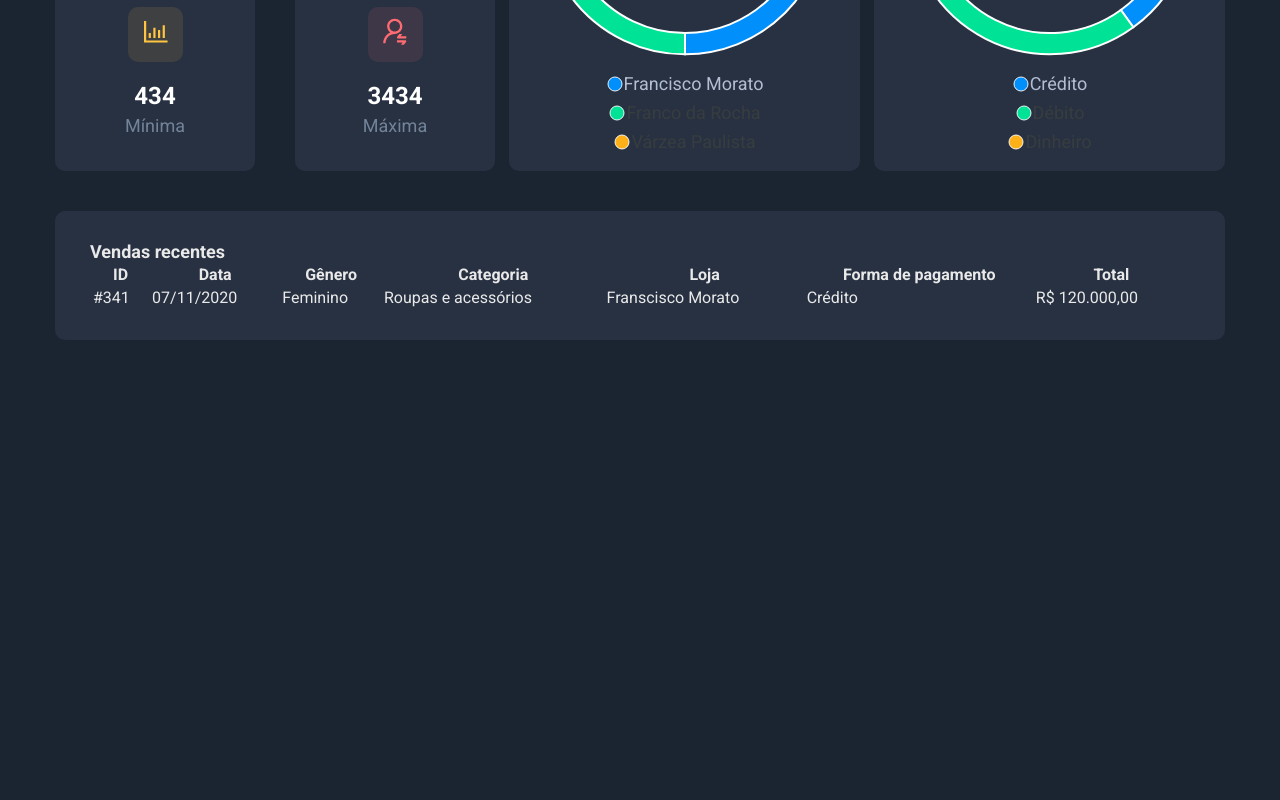
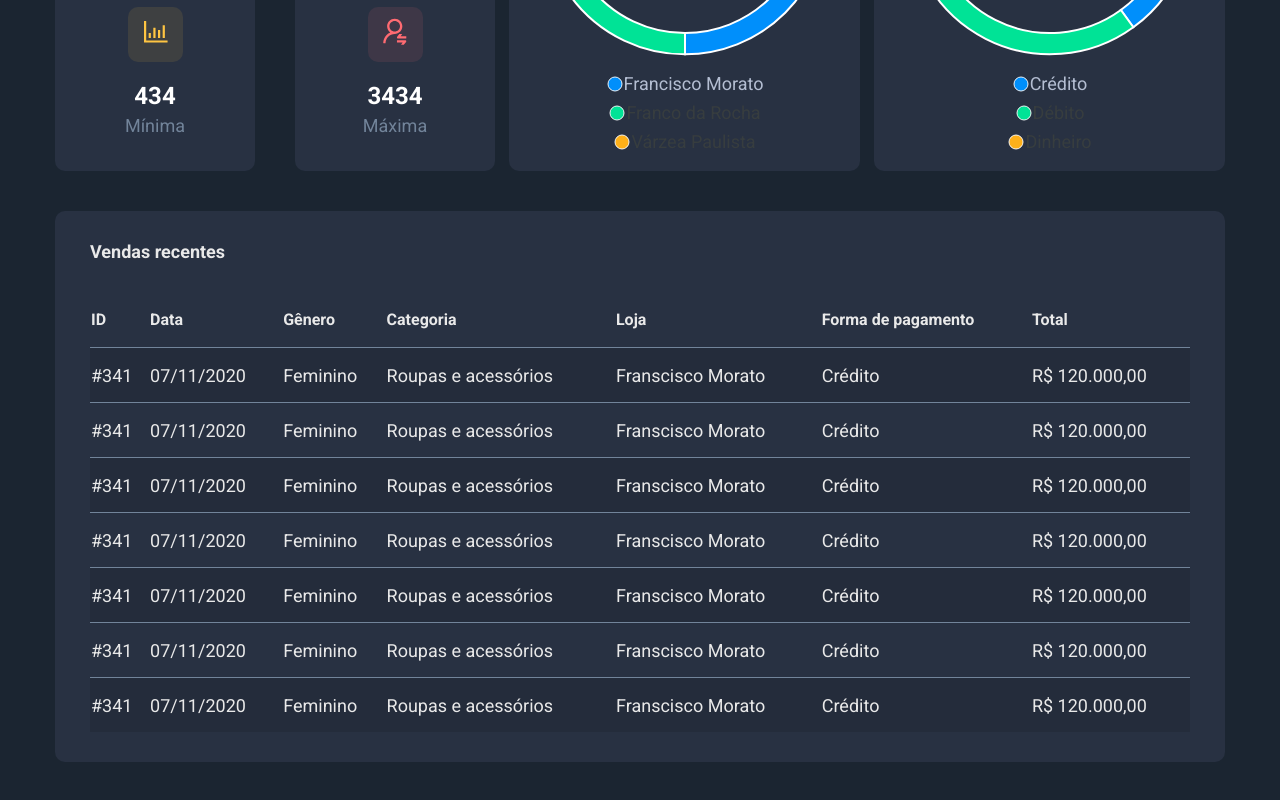
Before and after one commit to augustocesarsousa/dssales, a React (Create React App) app in the folder frontend/: page / in a window 1280 px wide. Shown: the part 934-1734 px from the top of the page. Before the commit the page ends 1324 px from the top, so only its background shows below. Built offline with nearby package versions, Linux system fonts and the light colour scheme.

Commit message:
Component SalesTable - part 2

```diff
--- a/frontend/src/components/sales-table/index.tsx
+++ b/frontend/src/components/sales-table/index.tsx
@@ -26,6 +26,60 @@ function SalesTable() {
             <td>Crédito</td>
             <td>R$ 120.000,00</td>
           </tr>
+          <tr>
+            <td>#341</td>
+            <td>07/11/2020</td>
+            <td>Feminino</td>
+            <td>Roupas e acessórios</td>
+            <td>Franscisco Morato</td>
+            <td>Crédito</td>
+            <td>R$ 120.000,00</td>
+          </tr>
+          <tr>
+            <td>#341</td>
+            <td>07/11/2020</td>
+            <td>Feminino</td>
+            <td>Roupas e acessórios</td>
+            <td>Franscisco Morato</td>
+            <td>Crédito</td>
+            <td>R$ 120.000,00</td>
+          </tr>
+          <tr>
+            <td>#341</td>
+            <td>07/11/2020</td>
+            <td>Feminino</td>
+            <td>Roupas e acessórios</td>
+            <td>Franscisco Morato</td>
+            <td>Crédito</td>
+            <td>R$ 120.000,00</td>
+          </tr>
+          <tr>
+            <td>#341</td>
+            <td>07/11/2020</td>
+            <td>Feminino</td>
+            <td>Roupas e acessórios</td>
+            <td>Franscisco Morato</td>
+            <td>Crédito</td>
+            <td>R$ 120.000,00</td>
+          </tr>
+          <tr>
+            <td>#341</td>
+            <td>07/11/2020</td>
+            <td>Feminino</td>
+            <td>Roupas e acessórios</td>
+            <td>Franscisco Morato</td>
+            <td>Crédito</td>
+            <td>R$ 120.000,00</td>
+          </tr>
+          <tr>
+            <td>#341</td>
+            <td>07/11/2020</td>
+            <td>Feminino</td>
+            <td>Roupas e acessórios</td>
+            <td>Franscisco Morato</td>
+            <td>Crédito</td>
+            <td>R$ 120.000,00</td>
+          </tr>
         </tbody>
       </table>
     </div>
--- a/frontend/src/components/sales-table/styles.css
+++ b/frontend/src/components/sales-table/styles.css
@@ -5,9 +5,35 @@
 
 .sales-table-title {
   font-size: 18px;
-  color: var(--light-color);
 }
 
 .sales-table {
   width: 100%;
+  margin-top: 30px;
+  border-spacing: 0;
 }
+
+.sales-table thead th {
+  text-align: left;
+  height: 55px;
+  font-size: 16px;
+}
+
+.sales-table tbody td {
+  height: 55px;
+  border-top: 1px solid var(--grey-light-125-color);
+  font-size: 18px;
+  transition: background 0.3s;
+}
+
+.sales-table tbody tr:hover > td {
+  background-color: var(--grey-light-150-color);
+}
+
+.sales-table tbody tr:nth-child(even) {
+  background-color: var(--primary-color);
+}
+
+.sales-table tbody tr:nth-child(odd) {
+  background-color: rgba(0, 0, 0, 0.1);
+}
```
